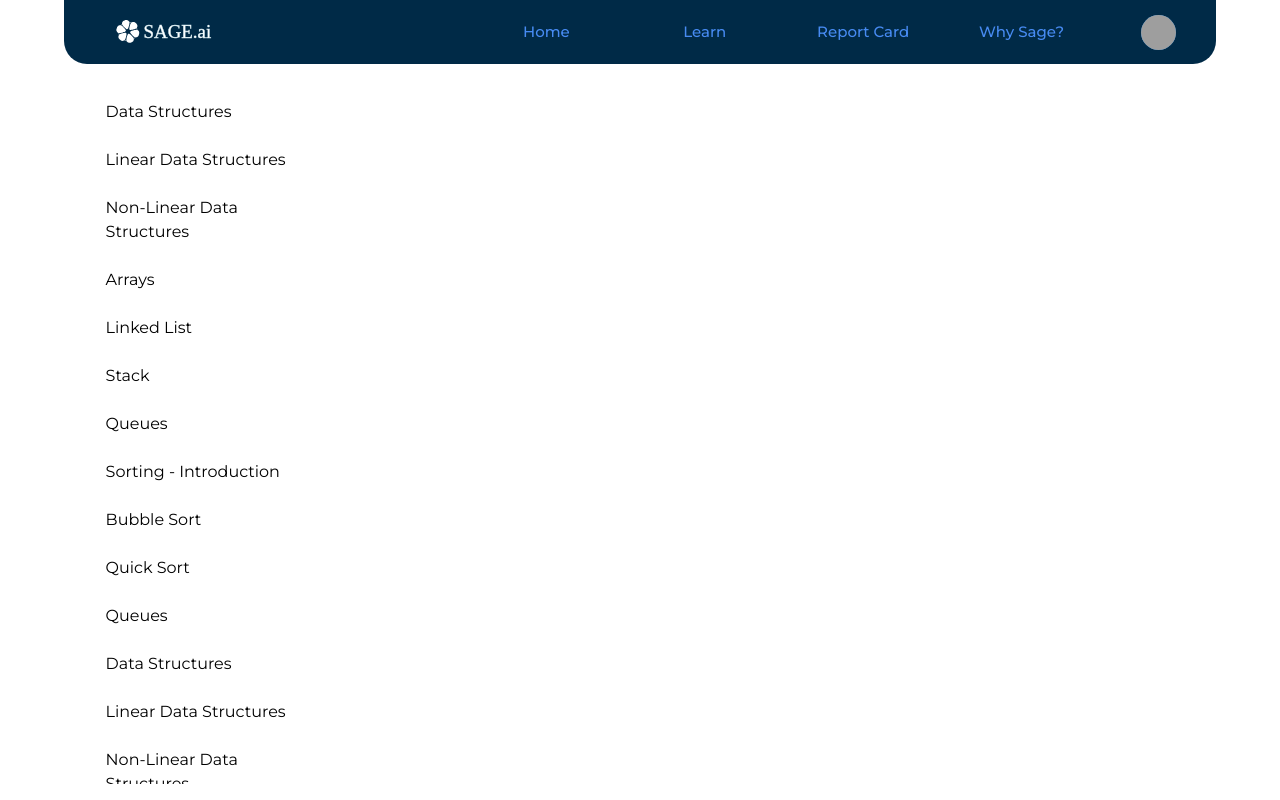
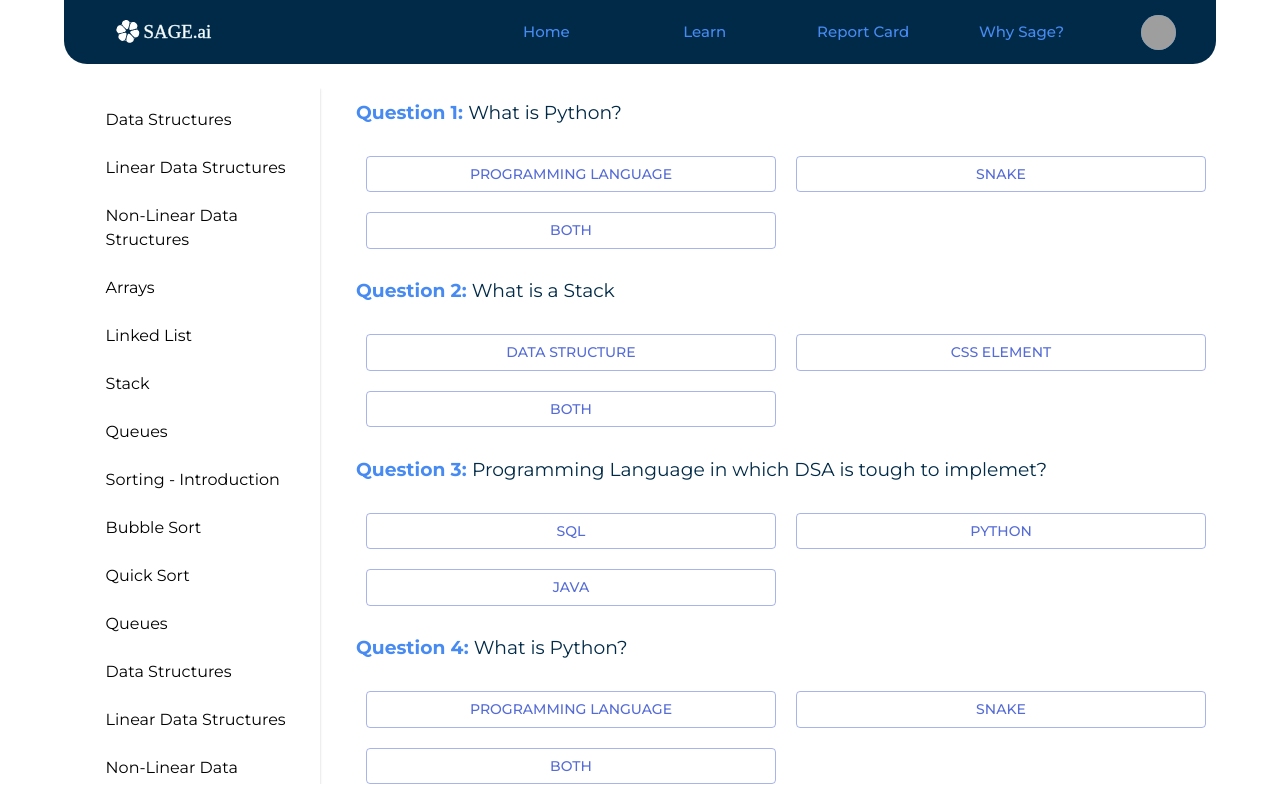
Before and after one commit to Xen14581/GenAIHack, a React (Create React App) app in the folder Frontend/: page /learn/quiz in a window 1280 px wide. Built offline with nearby package versions, Linux system fonts and the light colour scheme; grey boxes are pictures that could not be loaded.

Commit message:
Added button state

```diff
--- a/Frontend/src/components/Navbar.jsx
+++ b/Frontend/src/components/Navbar.jsx
@@ -9,8 +9,14 @@ import Avatar from '@mui/material/Avatar';
 import { blue } from '@mui/material/colors';
 import { Grid2 } from '@mui/material';
 import { ReactComponent as Logo } from '../assets/logos/Logo-with-text.svg';
-import Hamburger from 'hamburger-react';
-import { useState } from 'react';
+
+// For menu
+import { styled, alpha } from '@mui/material/styles';
+import Button from '@mui/material/Button';
+import Menu from '@mui/material/Menu';
+import MenuItem from '@mui/material/MenuItem';
+import MenuIcon from '@mui/icons-material/Menu';
+import { BorderColor } from '@mui/icons-material';
 
 
 const Navbar = (props) => {
@@ -18,8 +24,72 @@ const Navbar = (props) => {
 
     const location = window.location.pathname
     const navItems = [{name: 'Home', route: '/'}, {name: 'Learn', route: '/learn'}, {name: 'Report Card', route: '/report-card'}, {name: 'Why Sage?', route:'/why-sage'}];
-    const [isMenuOpen, setMenuOpen] = useState(false)
-    console.log(location)
+
+    // Menu style
+    const StyledMenu = styled((props) => (
+        <Menu
+          elevation={5}
+          anchorOrigin={{
+            vertical: 'bottom',
+            horizontal: 'right',
+          }}
+          transformOrigin={{
+            vertical: 'top',
+            horizontal: 'right',
+          }}
+          {...props}
+        />
+      ))(({ theme }) => ({
+        '& .MuiPaper-root': {
+          borderRadius: 6,
+          marginTop: theme.spacing(1),
+          minWidth: 200,
+          backgroundColor: "#002A47",
+          border: "2px solid #ffffff",
+          color: '#ffffff',
+          boxShadow:
+            'rgb(255, 255, 255) 0px 0px 0px 0px, rgba(0, 0, 0, 0.05) 0px 0px 0px 1px, rgba(0, 0, 0, 0.1) 0px 10px 15px -3px, rgba(0, 0, 0, 0.05) 0px 4px 6px -2px',
+          '& .MuiMenu-list': {
+            padding: '4px 0',
+          },
+          '& .MuiMenuItem-root': {
+            '& .MuiSvgIcon-root': {
+              fontSize: 18,
+              color: theme.palette.text.secondary,
+              marginRight: theme.spacing(1.5),
+            },
+            '&:active': {
+            //   backgroundColor: alpha(
+            //     theme.palette.primary.main,
+            //     theme.palette.action.selectedOpacity,
+
+            //   ),
+            },
+          },
+          ...theme.applyStyles('dark', {
+            color: theme.palette.grey[300],
+          }),
+        },
+      }));
+
+    //   Menu Controller
+    const [anchorEl, setAnchorEl] = React.useState(null);
+    const open = Boolean(anchorEl);
+    const handleOpenClose = (event) => {
+      setAnchorEl(event.currentTarget);
+    };
+
+    // Use this function to route
+    const handleRoute = (e) => {
+      if (e.target.id == ""){
+        setAnchorEl(null);
+      } else {
+        var route = e.target.id
+        console.log(route)
+        setAnchorEl(null);
+      }
+
+    };
 
     return (
         <Box sx={{ height: '100vh', overflow: 'hidden' }}>
@@ -34,7 +104,7 @@ const Navbar = (props) => {
                         </Grid2>
                         {/* List or Menu */}
                         <Grid2 item sx={window.innerWidth > 1000 ? {height: '100%',minWidth: '55%', maxWidth: '55%', padding: 0} :
-                                        {height: '100%',minWidth: '35%', maxWidth: '35%', padding: 0, display: 'flex', justifyContent: 'flex-end'}} >
+                                        {height: '100%',minWidth: '35%', maxWidth: '35%', padding: 0, display: 'flex', justifyContent: 'flex-end', }} >
                             {/* Show smaller hamburger for small screens and a list for large screen */}
                             {window.innerWidth > 1000 ?
                             <List sx={{display: 'flex', alignItems: 'center', justifyContent: 'center', padding: 0}}>
@@ -55,42 +125,32 @@ const Navbar = (props) => {
                                         />
                                     </ListItem>
                                 ))}
-                            </List> :
-                            <div>
-                                <IconButton
-                                    aria-label="more"
-                                    id="long-button"
-                                    aria-controls={open ? 'long-menu' : undefined}
-                                    aria-expanded={open ? 'true' : undefined}
-                                    aria-haspopup="true"
-                                    onClick={handleClick}
-                                >
-                                    <MoreVertIcon />
-                                </IconButton>
-                                <Menu
-                                    id="long-menu"
-                                    MenuListProps={{
-                                    'aria-labelledby': 'long-button',
-                                    }}
-                                    anchorEl={anchorEl}
-                                    open={open}
-                                    onClose={handleClose}
-                                    slotProps={{
-                                    paper: {
-                                        style: {
-                                        maxHeight: ITEM_HEIGHT * 4.5,
-                                        width: '20ch',
-                                        },
-                                    },
-                                    }}
-                                >
-                                    {options.map((option) => (
-                                    <MenuItem key={option} selected={option === 'Pyxis'} onClick={handleClose}>
-                                        {option}
-                                    </MenuItem>
-                                    ))}
-                                </Menu>
-                                </div>
+                            </List> :    <>
+                            <Button
+                                id="demo-customized-button"
+                                aria-controls={open ? 'demo-customized-menu' : undefined}
+                                aria-haspopup="true"
+                                aria-expanded={open ? 'true' : undefined}
+                                variant="text"
+                                disableElevation
+                                onClick={handleOpenClose}
+                                sx={{ color: "#ffffff"}}
+                            >
+                                {window.innerWidth > 500 ? "Options" : <MenuIcon sx = {{fontSize: "40px"}}/>}
+                            </Button>
+                            <StyledMenu
+                                id="demo-customized-menu"
+                                anchorEl={anchorEl}
+                                open={open}
+                                onClose={handleRoute}
+                            >
+                                {navItems.map((item, index) => {
+                                    return (<MenuItem key={index} id={item.name} onClick={handleRoute} disableRipple>
+                                    {item.name}
+                                    </MenuItem>)
+                                })}
+                            </StyledMenu>
+                            </>
 }
                         </Grid2>
                         {/* Avatar */}
--- a/Frontend/src/pages/quiz.jsx
+++ b/Frontend/src/pages/quiz.jsx
@@ -1,17 +1,48 @@
+import * as React from 'react';
 import SideBar from "../components/Sidebar";
-import ChatBox from "../components/ChatBox";
 import { Grid2 } from "@mui/material";
+import {ReactComponent as Lock} from "../assets/quiz/locked.svg";
+import Button from '@mui/material/Button';
+
 
 
 const Quiz=()=>{
-
     // Quiz object
     const topicDetails = {
+        "topic_name" : "Stacks",
         "quiz": {
-          "title": "Python Basics",
+          "title": "Basics of stacks",
           "description": "Learn the basics of Python.",
           "questions": [
             {
+              "text": "What is Python?",
+              "options": ["Programming Language", "Snake", "Both"],
+              "correct_answer": "Programming Language"
+            },
+            {
+                "text": "What is a Stack",
+                "options": ["Data Structure", "CSS element", "Both"],
+                "correct_answer": "Data Structure"
+            },
+            {
+                "text": "Programming Language in which DSA is tough to implemet?",
+                "options": ["SQL", "Python", "Java"],
+                "correct_answer": "Python"
+            },{
+              "text": "What is Python?",
+              "options": ["Programming Language", "Snake", "Both"],
+              "correct_answer": "Programming Language"
+            },
+            {
+                "text": "What is a Stack",
+                "options": ["Data Structure", "CSS element", "Both"],
+                "correct_answer": "Data Structure"
+            },
+            {
+                "text": "Programming Language in which DSA is tough to implemet?",
+                "options": ["SQL", "Python", "Java"],
+                "correct_answer": "Python"
+            },{
               "text": "What is Python?",
               "options": ["Programming Language", "Snake", "Both"],
               "correct_answer": "Programming Language"
@@ -44,16 +75,63 @@ const Quiz=()=>{
         }
       }
 
+    const [answers, setAnswers] = React.useState(topicDetails?.quiz?.questions)
+
     // Returning template
     return(
         <>
-        <Grid2 id="quiz-main-grid" container sx={{maxHeight: "92vh", }}>
-            <Grid2 id="quiz-sidebar-container" item alignItems={window.innerWidth > 1000? "self-start": "center"} justifyContent={"center"} sx={{maxHeight: "90vh", overflowY: 'hidden'}} xs={12} md={6} lg={3}>
-                <SideBar />
-            </Grid2>
-            <Grid2 id="quiz-question-area-container" container item alignItems={"self-start"} justifyContent={"center"} sx={{ maxHeight: "90vh", overflowY: 'hidden'}} xs={12} md={6} lg={9}>
+        <Grid2 container id="Quiz-Main-Container" spacing={2} alignItems={window.innerWidth < 1000 ? "flex-start" : "center"} sx={{minWidth: "100%", height:"92vh", overflowX: 'hidden', overflowY: 'hidden'}}>
+          <Grid2 container id="Quiz-Sidebar-Container" item size={{xs: 12, md:3}} sx={window.innerWidth < 1000 ? {display: 'flex', justifyContent: 'center', overflowX: 'hidden', overflowY: 'hidden'} : {overflowX: 'hidden', overflowY: 'hidden', padding: 0}}>
+            <SideBar />
+          </Grid2>
+          <Grid2 container id="Quiz-Content-Container" item size = {{xs: 12, md:  9}} alignItems={topicDetails?.quiz ? "flex-start" : "flex-start"} sx={window.innerWidth < 1000 ? {height: 'max-content', maxHeight: "92vh", overflowY: 'hidden', overflowX: 'hidden'} : {height: "100%", maxHeight: "92vh", overflowY: 'hidden', overflowX: 'hidden'}} spacing={1}>
+            {topicDetails?.quiz ?
+            <>
 
-            </Grid2>
+              <Grid2 container item size={{xs: 12}} sx={window.innerWidth > 1000 ? {display: 'flex', justifyContent: 'center', textAlign:'center', color: '#002A47', height: 'max-content', maxHeight: "90vh", overflowY:'scroll', overflowX: 'hidden'}: {display: 'flex', justifyContent: 'center', textAlign:'center', color: '#002A47', height: 'max-content', maxHeight: "75vh", overflowY:'scroll', overflowX: 'hidden'}}>
+              {answers.map((item, index)=>{
+                  return(<Grid2 container item key={index}  spacing={0}  size={{xs: 12}} sx={{display: 'flex', justifyContent: 'flex-start', textAlign:'left', color: '#478BF2'}}>
+                    <Grid2 item size={{xs: 12}}>
+                    <h3>Question {index+1}: <span style={{color: "#002A47", fontWeight: 400}}>{item?.text}</span></h3>
+                    </Grid2>
+                    {item?.options.map((option, op_index)=> {
+                      console.log(item?.chosen_answer, option)
+                        return (
+                          <Grid2 item size={{xs: 12, md: 6}} sx={{padding:"10px"}}>
+                            <Button key={op_index} value={option} variant={item?.chosen_answer == option ? 'contained' :'outlined'} sx={{width: '100%'}} onClick={(e)=>{
+                              var temp_answer = answers
+                              const new_answer  = {...temp_answer[index], chosen_answer: e.target.value}
+                              temp_answer[index] = new_answer
+                              setAnswers(temp_answer)
+                            }}>
+                              {option}
+                            </Button>
+                          </Grid2>
+                        )
+                      }
+                    )
+                    }
+                  </Grid2>)
+              })
+              }
+              </Grid2>
+
+            </>:
+            <>
+              <Grid2 item size={{xs: 12}} sx={{display: 'flex', justifyContent: 'center'}}>
+                <Lock width={window.innerWidth > 1000? "50%": "80%"} height={window.innerWidth > 1000? "50%": "auto"}/>
+              </Grid2>
+              <Grid2 item size={{xs: 12}} sx={{display: 'flex', justifyContent: 'center', textAlign:'center', color: '#cc0000'}}>
+                <h3>Quiz Locked</h3>
+              </Grid2>
+              <Grid2 item size={{xs: 12}} sx={{display: 'flex', justifyContent: 'center', textAlign:'center',  color: '#002A47'}}>
+                <h5>We would reccomend you to first attempt learning the fundamental's of {topicDetails?.topic_name} <a style={{color: "#"}} href='/'>here</a>. </h5>
+              </Grid2>
+
+            </>
+
+            }
+          </Grid2>
         </Grid2>
 
         </>
```
Also changed, not shown: Frontend/package.json (+5 -4 lines), Frontend/src/components/Sidebar.jsx (+5 -5 lines), Frontend/src/styles.css (+26 -0 lines), Frontend/src/assets/quiz/locked.svg (added), 1 other file (tests, documents, lock files or other folders).
